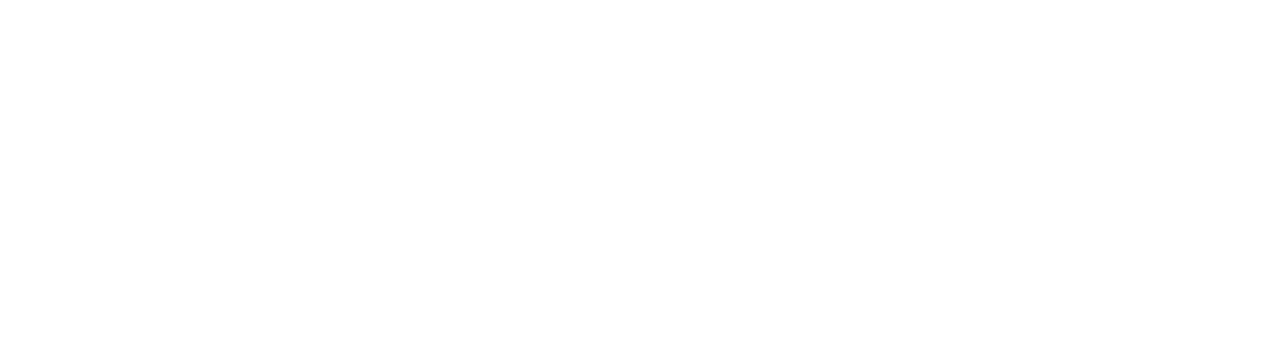
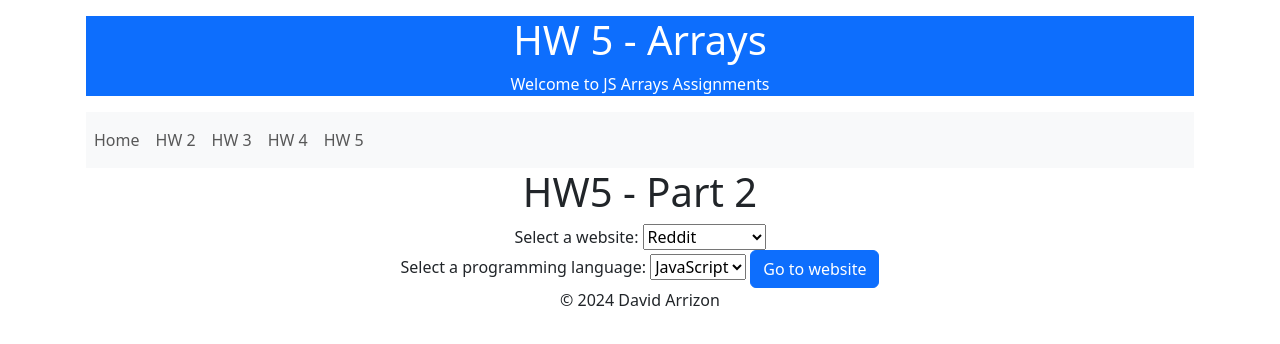
Before and after one commit to ohdaveed/CCSF, a website: page hw5pt2.html in a window 1280 px wide. Drawn offline with nearby package versions, Linux system fonts and the light colour scheme.

Commit message:
added hw2pt2

```diff
--- a/hw5pt1.html
+++ b/hw5pt1.html
@@ -1,17 +1,17 @@
 <!doctype html>
 <html lang="en">
 	<head>
-		<meta charset="utf-8" />
+		<meta charset="utf-8" >
 		<title>CNIT 133 HW 5 - Part 1</title>
-		<meta name="description" content="HW 5 Part 1" />
-		<meta name="viewport" content="width=device-width, initial-scale=1" />
-		<link rel="stylesheet" href="styles.css" />
+		<meta name="description" content="HW 5 Part 1" >
+		<meta name="viewport" content="width=device-width, initial-scale=1" >
+		<link rel="stylesheet" href="styles.css" >
 		<link
 			href="https://cdn.jsdelivr.net/npm/bootstrap@5.3.3/dist/css/bootstrap.min.css"
 			rel="stylesheet"
 			integrity="sha384-QWTKZyjpPEjISv5WaRU9OFeRpok6YctnYmDr5pNlyT2bRjXh0JMhjY6hW+ALEwIH"
 			crossorigin="anonymous"
-		/>
+		>
 		<script src="https://ajax.googleapis.com/ajax/libs/jquery/3.6.0/jquery.min.js"></script>
 	</head>
 	<body class="container p-3">
--- a/hw5pt2.html
+++ b/hw5pt2.html
@@ -0,0 +1,92 @@
+<!doctype html>
+<html lang="en">
+<head>
+    <meta charset="utf-8" >
+    <title>CNIT 133 HW 5 - Arrays</title>
+    <meta name="description" content="HW 5 Main" >
+    <meta name="viewport" content="width=device-width, initial-scale=1" >
+    <link
+      href="https://cdn.jsdelivr.net/npm/bootstrap@5.3.3/dist/css/bootstrap.min.css"
+      rel="stylesheet"
+      integrity="sha384-QWTKZyjpPEjISv5WaRU9OFeRpok6YctnYmDr5pNlyT2bRjXh0JMhjY6hW+ALEwIH"
+      crossorigin="anonymous" >
+    <script src="https://ajax.googleapis.com/ajax/libs/jquery/3.7.1/jquery.min.js"></script>
+  </head>
+  <body class="container p-3">
+    <header class="bg-primary text-white text-center">
+      <h1>HW 5 - Arrays</h1>
+      <p>Welcome to JS Arrays Assignments</p>
+    </header>
+    		<nav class="navbar navbar-expand-md navbar-light bg-light">
+			<button
+				class="navbar-toggler"
+				type="button"
+				data-bs-toggle="collapse"
+				data-bs-target="#navbarNav"
+				aria-controls="navbarNav"
+				aria-expanded="false"
+				aria-label="Toggle navigation"
+			>
+				<span class="navbar-toggler-icon"></span>
+			</button>
+			<div class="collapse navbar-collapse" id="navbarNav">
+				<ul class="navbar-nav">
+					<li class="nav-item">
+						<a class="nav-link" href="index.html">Home</a>
+					</li>
+					<li class="nav-item">
+						<a class="nav-link" href="hw2.html">HW 2</a>
+					</li>
+					<li class="nav-item">
+						<a class="nav-link" href="hw3.html">HW 3</a>
+					</li>
+					<li class="nav-item">
+						<a class="nav-link" href="hw4.html">HW 4</a>
+					</li>
+					<li class="nav-item">
+						<a class="nav-link" href="hw5.html">HW 5</a>
+					</li>
+				</ul>
+			</div>
+		</nav>
+    <main class="container text-center">
+      <h1>HW5 - Part 2</h1>
+
+        <div class="dropdown">
+            <label for="dropdown1">Select a website:</label>
+            <select id="dropdown1" onchange="window.open(this.value, '_blank')">
+                <option value="https://reddit.com">Reddit</option>
+                <option value="https://getbootstrap.com/">Bootstrap 5.0</option>
+                <option value="https://github.com/">Github</option>
+            </select>
+        </div>
+
+        <div class="dropdown">
+            <label for="dropdown2">Select a programming language:</label>
+            <select id="dropdown2">
+                <option value="https://www.w3schools.com/js/default.asp">JavaScript</option>
+                <option value="https://www.w3schools.com/html/default.asp">HTML</option>
+                <option value="https://www.w3schools.com/css/default.asp">CSS</option>
+            </select>
+
+            <button class="btn btn-primary" onclick="window.open(document.getElementById('dropdown2').value, '_blank')">Go to website</button>
+        </div>
+        </div>
+    </main>
+
+    <footer class="text-center">&copy; 2024 David Arrizon</footer>
+    <script
+      src="https://cdn.jsdelivr.net/npm/bootstrap@5.3.3/dist/js/bootstrap.bundle.min.js"
+      integrity="sha384-YvpcrYf0tY3lHB60NNkmXc5s9fDVZLESaAA55NDzOxhy9GkcIdslK1eN7N6jIeHz"
+      crossorigin="anonymous"></script>
+  </body>
+</html>
+
+<!-- Create a web page for part 2 with:
+a heading
+a hyperlink to go back to the main Homework 5 page
+2 pulldown menus:
+The first pulldown menu should utilize an onchange event handler.
+The second pulldown menu should utilize a button with an onclick event handler to navigate to a page after an option is selected.
+Each pulldown menu should include at least 3 URL destinations.
+You will code a script for that page that, based on each pulldown menu, will open the selected website, but that selected website should open in ANOTHER TAB/WINDOW -->
```
Also changed, not shown: hw5.html (+36 -11 lines).
